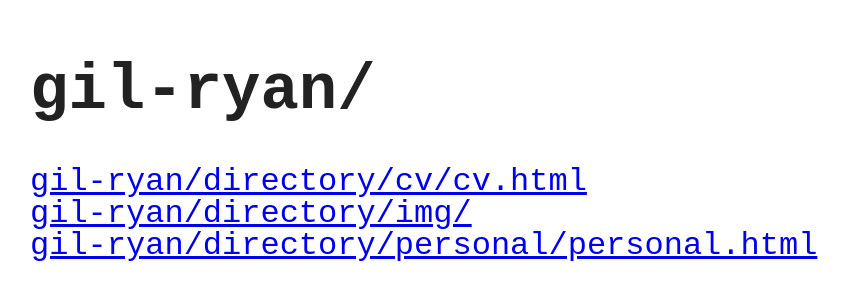
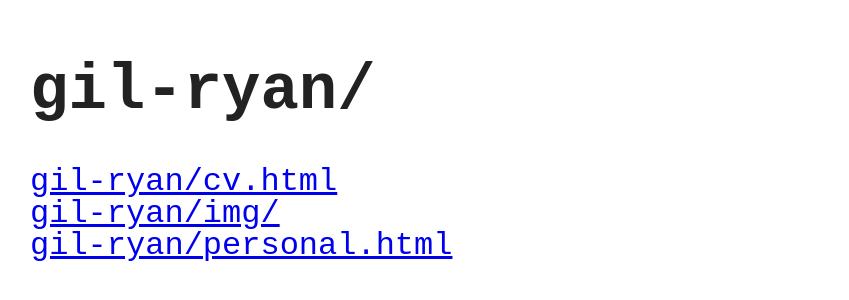
Before and after one commit to proxyrunner/proxyrunner.github.io, a plain HTML site: page index.html in a window 1280 px wide. Shown: the part 112-412 px from the top of the page, without its empty margins (106-955 px from the left). Drawn offline with Linux system fonts and the light colour scheme.

Commit message:
Cosmetic

```diff
--- a/index.html
+++ b/index.html
@@ -7,11 +7,11 @@
 <div class="base">
 <h1>gil-ryan/</h1>
 <p>
-<a href="./directory/cv/cv.html">gil-ryan/directory/cv/cv.html</a>
+<a href="./directory/cv/cv.html">gil-ryan/cv.html</a>
 <br>
-<a href="#">gil-ryan/directory/img/</a>
+<a href="#">gil-ryan/img/</a>
 <br>
-<a href="#">gil-ryan/directory/personal/personal.html</a>
+<a href="#">gil-ryan/personal.html</a>
 <br>
 </p>
 </div>
```
